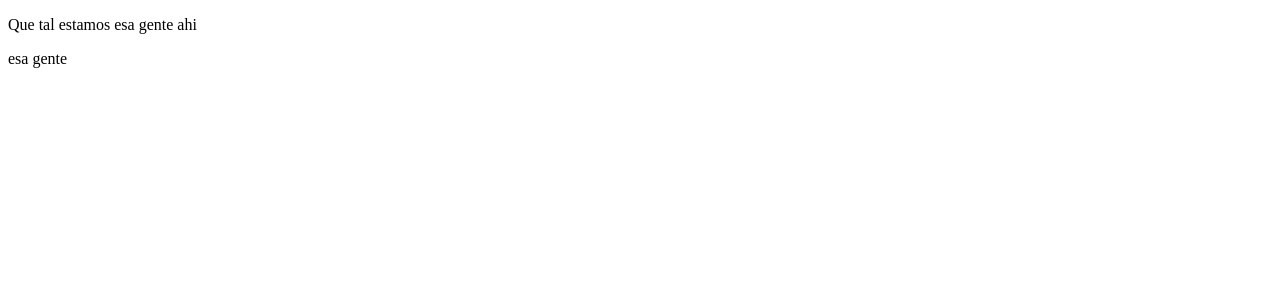
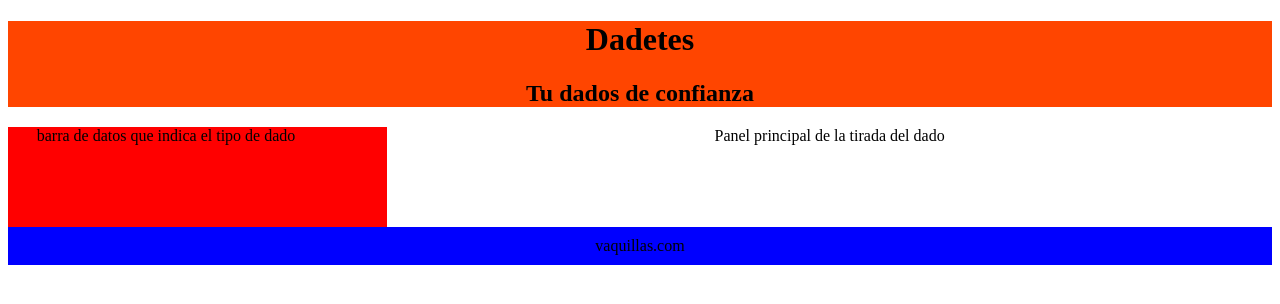
Before and after one commit to Yago-Rueda-24/Jueguin, a plain HTML site: page index.html in a window 1280 px wide. Drawn offline with Linux system fonts and the light colour scheme.

Commit message:
Pruebas de funcionamiento

```diff
--- /dev/null
+++ b/estilos.css
@@ -0,0 +1,29 @@
+main{
+    padding: 20px;
+    border: 10px red;
+    margin: 0;
+    padding: 0;
+}
+
+header{
+    background-color:  orangered;
+    text-align: center;
+
+}
+footer{
+    clear: both;
+    padding: 10px;
+    background-color: blue;
+    text-align: center;
+}
+.lateral{
+    float: left;
+    width: 25%;
+    height: 100px;
+    padding-right: 5%;
+    background-color: red;
+    text-align: center;
+}
+.tablero{
+    text-align: center;
+}
--- a/index.html
+++ b/index.html
@@ -4,15 +4,24 @@
 <head>
     <meta charset="UTF-8">
     <meta name="viewport" content="width=device-width, initial-scale=1.0">
-    <title>Document</title>
+    <title>Dadetes</title>
+    <link rel="stylesheet" href="estilos.css">
 </head>
 
 <body>
-    <div>
-        <p>Que tal estamos esa gente ahi</p>
-        <p>esa gente</p>
+    <header >
+        <h1>Dadetes</h1>
+        <h2>Tu dados de confianza</h2>
+    </header>
+    <main>
+       <aside class="lateral">
+        barra de datos que indica el tipo de dado
 
-    </div>
+       </aside>
+       <section class="tablero">Panel principal de la tirada del dado</section>
+    </main>
+
+    <footer>vaquillas.com</footer>
 </body>
 
 </html>
```
